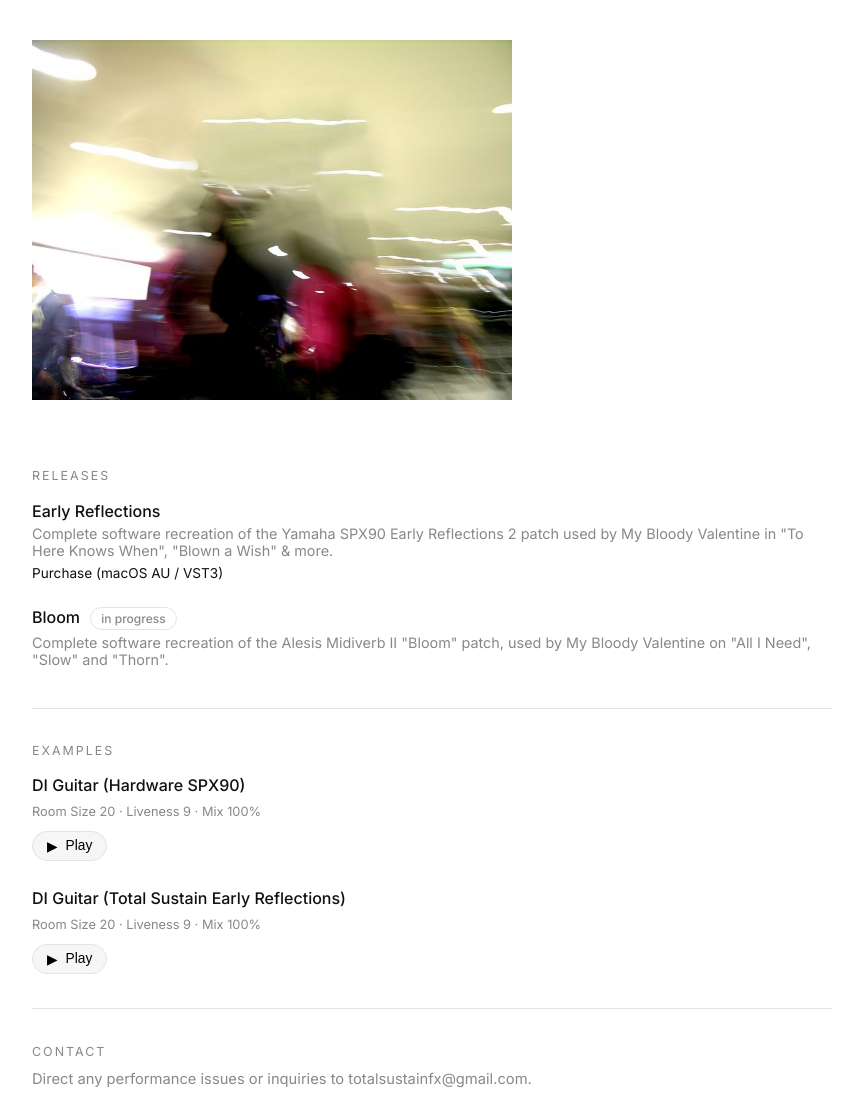
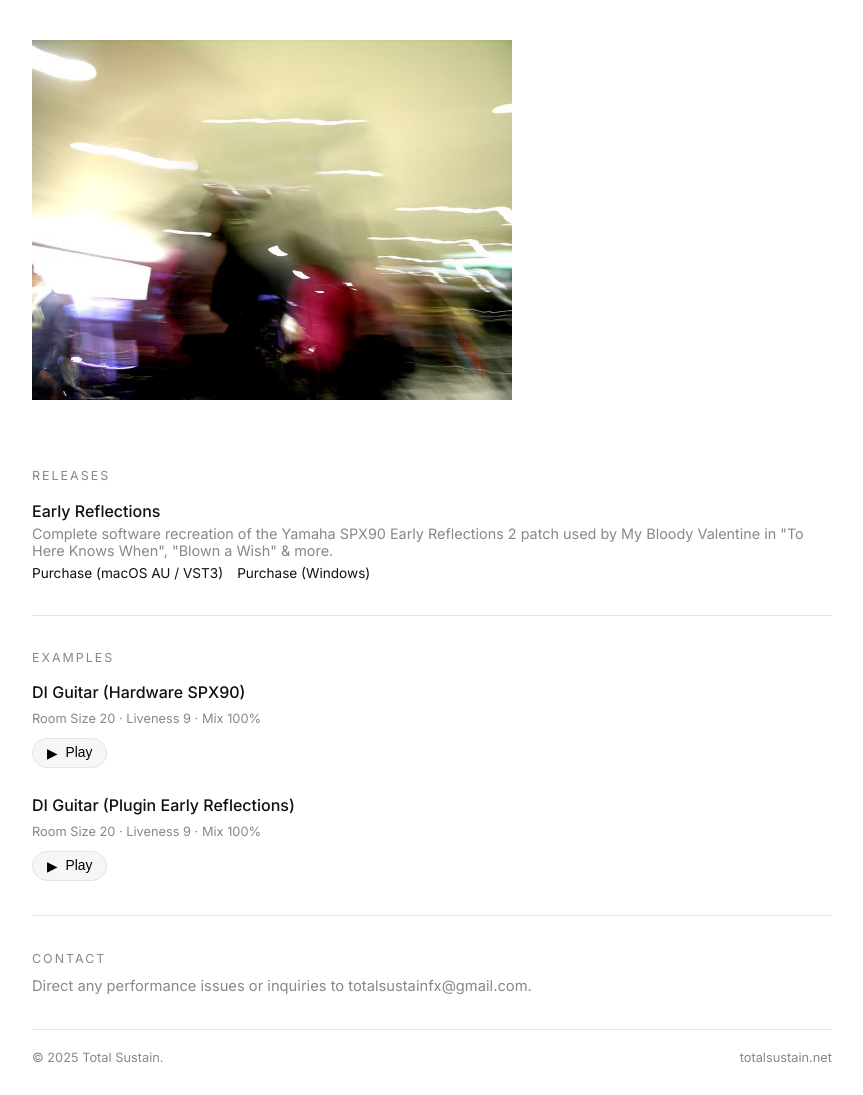
Before and after one commit to kraus900/totalsustain.github.io, a plain HTML site: page index.html in a window 1280 px wide. Shown: the top 1095 px of the page, without its empty margins (208-1071 px from the left). Drawn offline with Linux system fonts and the light colour scheme.

Commit message:
Update index.html

```diff
--- a/index.html
+++ b/index.html
@@ -58,7 +58,6 @@
       padding: 0 20px;
     }
 
-    /* Header image */
     .header-image {
       display: block;
       width: 60%;
@@ -67,20 +66,17 @@
       margin-bottom: 34px;
     }
 
-    /* MOBILE OVERRIDE: full width image */
     @media (max-width: 700px) {
       .header-image {
         width: 100%;
       }
     }
 
-    /* Sections */
     .section {
       padding: 34px 0;
       border-top: 1px solid var(--border);
     }
 
-    /* Remove border above first section */
     .section:first-of-type {
       border-top: none;
     }
@@ -101,7 +97,6 @@
       margin: 0;
     }
 
-    /* Contact section */
     #contact.section {
       display: flex;
       flex-direction: column;
@@ -109,7 +104,6 @@
       padding: 35px 0 0 0;
     }
 
-    /* Plugin list */
     .plugin-list {
       list-style: none;
       margin-top: 18px;
@@ -149,7 +143,6 @@
       margin-left: 6px;
     }
 
-    /* Examples */
     .audio-list {
       list-style: none;
       margin-top: 14px;
@@ -172,7 +165,6 @@
       margin-bottom: 8px;
     }
 
-    /* hide default audio UI */
     audio {
       display: none;
     }
@@ -229,14 +221,7 @@
             </div>
             <div class="plugin-links">
               <a href="https://checkout.dodopayments.com/buy/pdt_2U2YR1NjUVA0c5wY8bFKM?quantity=1&redirect_url=https://www.totalsustain.net%2F">Purchase (macOS AU / VST3)</a>
-            </div>
-          </li>
-
-          <li class="plugin-item">
-            <div class="plugin-name">Bloom <span class="chip">in progress</span></div>
-            <div class="plugin-tagline">
-              Complete software recreation of the Alesis Midiverb II "Bloom" patch,
-              used by My Bloody Valentine on "All I Need", "Slow" and "Thorn".
+              <a href="https://checkout.dodopayments.com/buy/pdt_2U2YR1NjUVA0c5wY8bFKM?quantity=1&redirect_url=https://www.totalsustain.net%2F">Purchase (Windows)</a>
             </div>
           </li>
 
@@ -261,7 +246,7 @@
             </li>
 
             <li class="audio-item">
-              <div class="audio-label">DI Guitar (Total Sustain Early Reflections)</div>
+              <div class="audio-label">DI Guitar (Plugin Early Reflections)</div>
               <div class="audio-caption">Room Size 20 · Liveness 9 · Mix 100%</div>
 
               <audio id="audio-software" src="audio/software_spx90.mp3"></audio>
@@ -294,7 +279,6 @@
   <script>
     document.getElementById("year").textContent = new Date().getFullYear();
 
-    /* Custom audio player logic */
     const buttons = document.querySelectorAll(".mini-player");
     const audios = document.querySelectorAll("audio");
 
```
